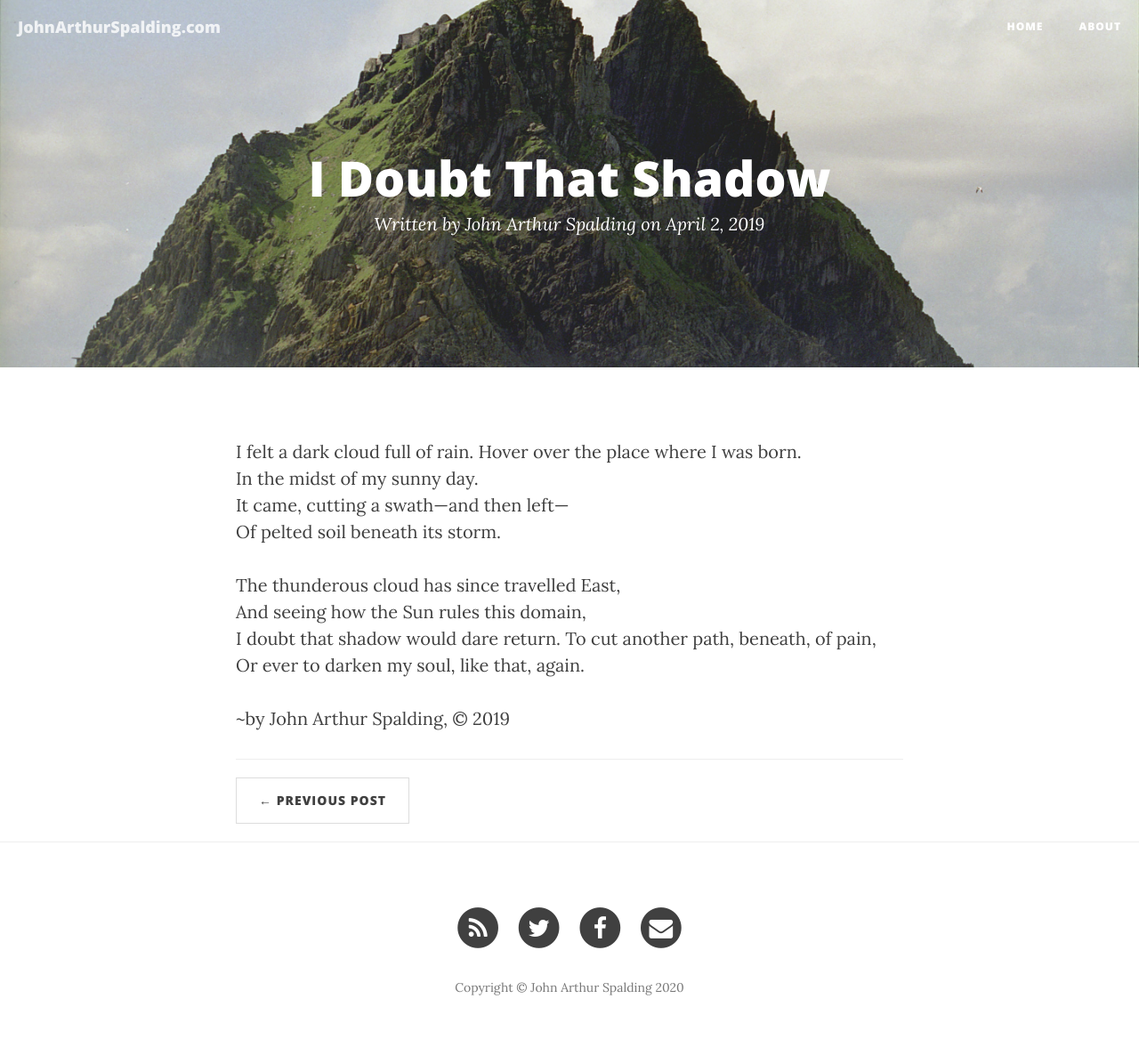
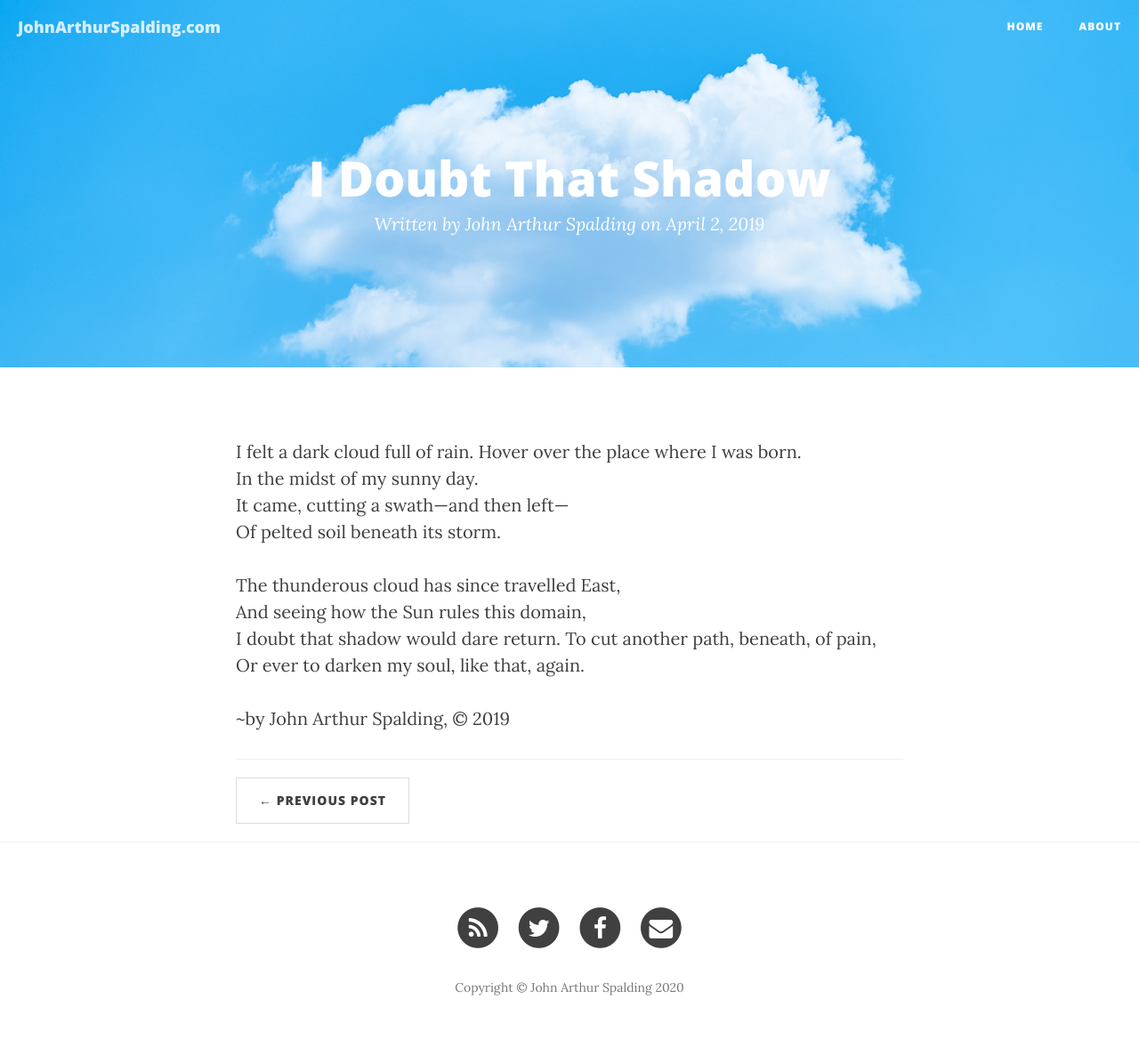
Before and after one commit to fotoetienne/johnarthurspalding, a Jekyll site: the page built from _posts/2019-04-02-i-doubt-that-shadow.md, in a window 1280 px wide. Shown: the whole page at 89% size. Built offline with Jekyll 4.4.1, drawn with Linux system fonts in a browser that asks for light colours; nearby versions of some CDN libraries.

Commit message:
Add cloud background image

```diff
--- a/_posts/2019-04-02-i-doubt-that-shadow.md
+++ b/_posts/2019-04-02-i-doubt-that-shadow.md
@@ -1,6 +1,6 @@
 ---
 date: '2019-04-02'
-header-img: img/skellig_michael_med.jpg
+header-img: img/cloud-3047379_1920.jpg
 published: true
 title: 'I Doubt That Shadow'
 # subtitle: ~ A prayer for our family ~
```
